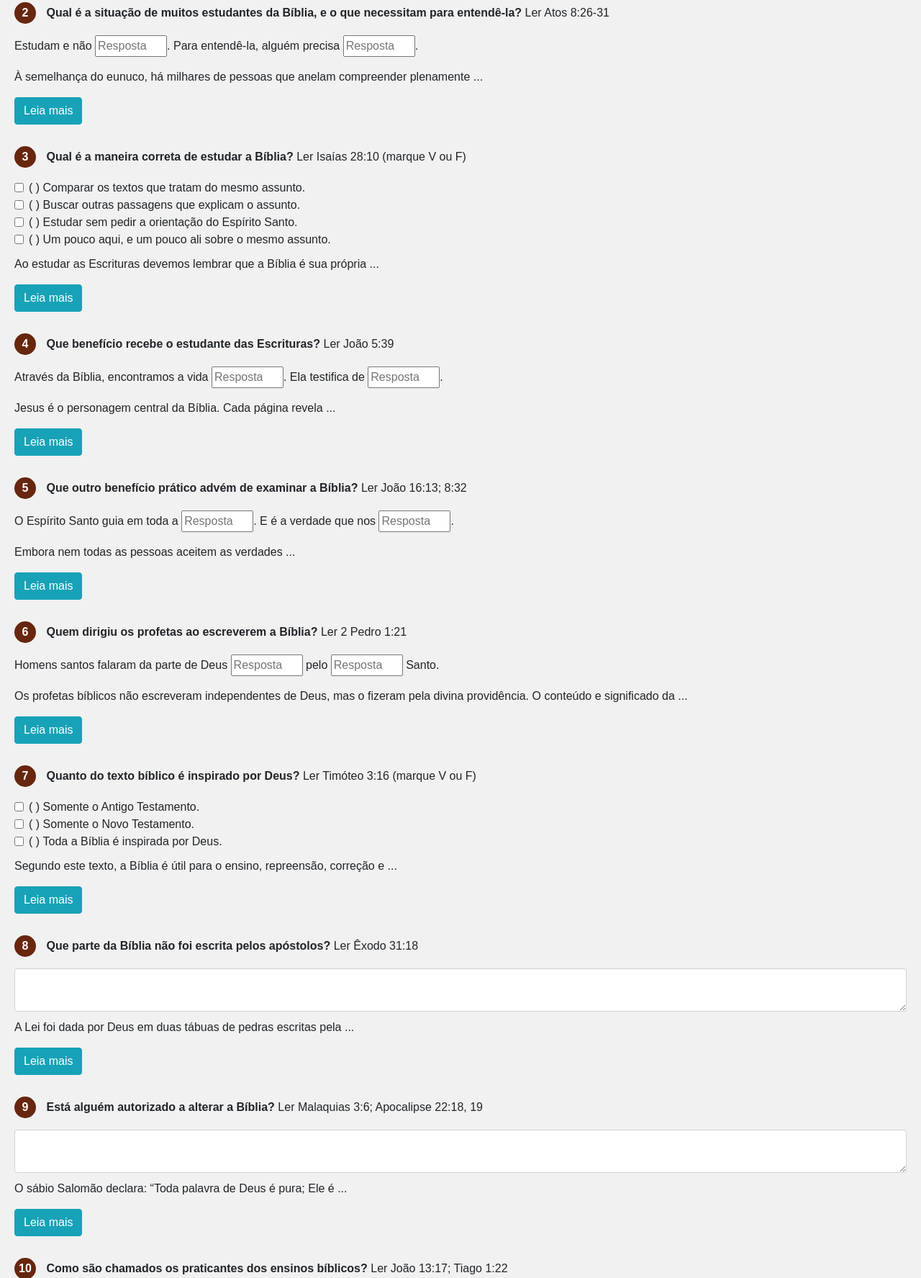
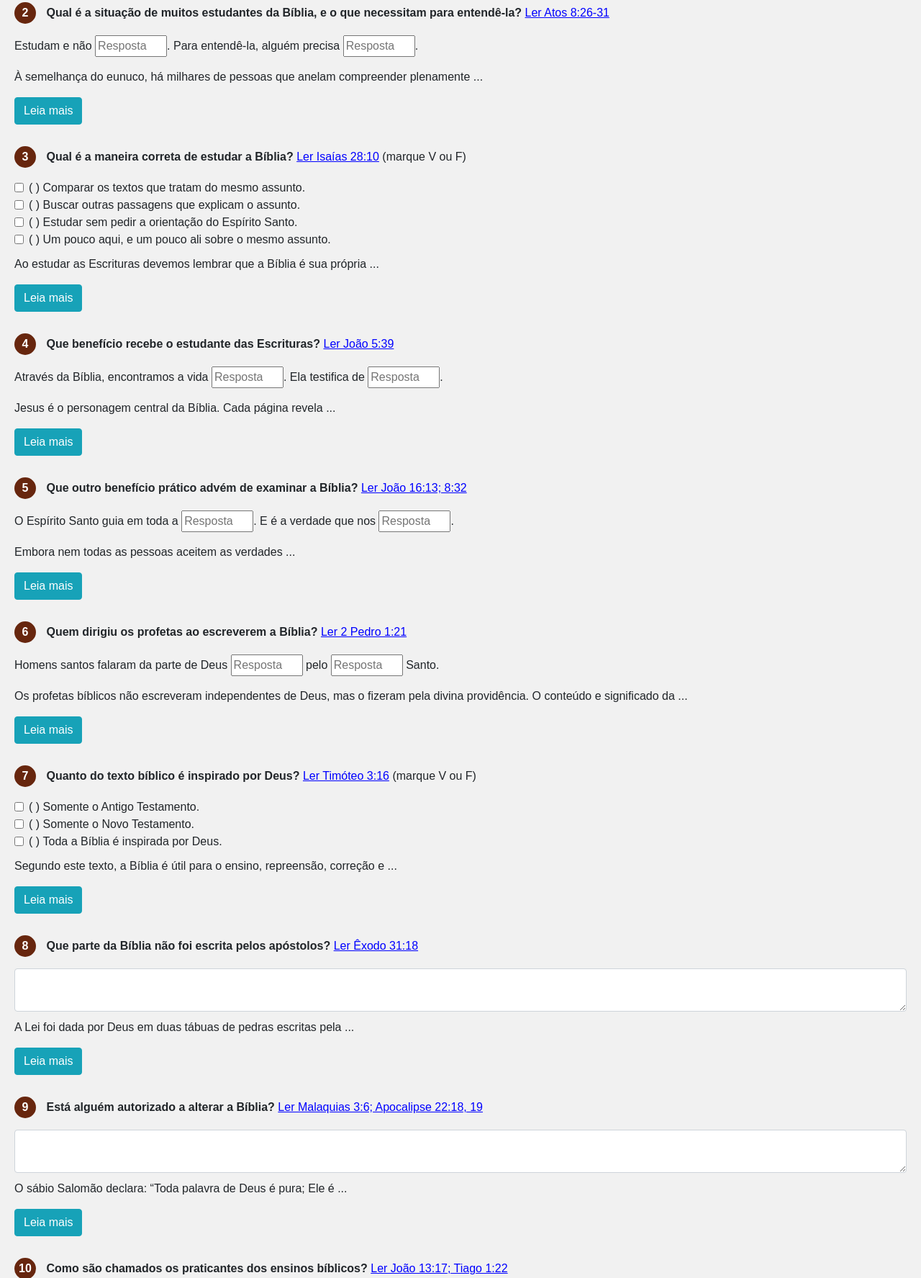
Before and after one commit to Otaviano07/Estudos, a plain HTML site: page ouvindo-a-voz-de-deus/a-biblia-sagrada/index.html in a window 1280 px wide. Shown: the part 1025-2800 px from the top of the page at 72% size. Drawn offline with nearby package versions, Linux system fonts and the light colour scheme.

Commit message:
Style dos links show-verse

```diff
--- a/ouvindo-a-voz-de-deus/a-biblia-sagrada/index.html
+++ b/ouvindo-a-voz-de-deus/a-biblia-sagrada/index.html
@@ -243,7 +243,7 @@
             <p>
             <span class="question-number">1</span>
             <strong>Como Jesus considerava a Bíblia?</strong>
-                <span class="show-verse" data-toggle="modal" data-target="#verseModal1">Ler João 17:17</span>
+            <span class="show-verse" data-toggle="modal" data-target="#verseModal1"><a href="#" style="text-decoration: underline; color: blue;">Ler João 17:17</a></span>
             </p>
             <p>Santifica-os na verdade, a Tua Palavra é a <input type="text" id="resposta1" class="blank"
                     placeholder="Resposta" oninput="ajustarTamanhoCampo(this)">.
@@ -289,7 +289,7 @@
             <span class="question-number">2</span>
             <strong>Qual é a situação de muitos estudantes da Bíblia, e o que necessitam para
                     entendê-la?</strong>
-                <span class="show-verse" data-toggle="modal" data-target="#verseModal2">Ler Atos 8:26-31</span>
+                <span class="show-verse" data-toggle="modal" data-target="#verseModal2"><a href="#" style="text-decoration: underline; color: blue;">Ler Atos 8:26-31</a></span>
             </p>
             <p>Estudam e não <input type="text" id="resposta21" class="blank" placeholder="Resposta"
                     oninput="ajustarTamanhoCampo(this)">. Para entendê-la, alguém
@@ -337,7 +337,7 @@
             <p>
             <span class="question-number">3</span>
             <strong>Qual é a maneira correta de estudar a Bíblia?</strong>
-                <span class="show-verse" data-toggle="modal" data-target="#verseModal3">Ler Isaías 28:10</span> (marque
+                <span class="show-verse" data-toggle="modal" data-target="#verseModal3"><a href="#" style="text-decoration: underline; color: blue;">Ler Isaías 28:10</a></span> (marque
                 V ou
                 F)
             </p>
@@ -426,7 +426,7 @@
             <p>
                 <span class="question-number">4</span>
                 <strong>Que benefício recebe o estudante das Escrituras?</strong>
-                <span class="show-verse" data-toggle="modal" data-target="#verseModal4">Ler João 5:39</span>
+                <span class="show-verse" data-toggle="modal" data-target="#verseModal4"><a href="#" style="text-decoration: underline; color: blue;">Ler João 5:39</a></span>
             </p>
             <p>Através da Bíblia, encontramos a vida <input type="text" id="resposta41" class="blank"
                     placeholder="Resposta" oninput="ajustarTamanhoCampo(this)">.
@@ -475,7 +475,7 @@
             <p>
                 <span class="question-number">5</span>
                 <strong>Que outro benefício prático advém de examinar a Bíblia?</strong>
-                <span class="show-verse" data-toggle="modal" data-target="#verseModal5">Ler João 16:13; 8:32</span>
+                <span class="show-verse" data-toggle="modal" data-target="#verseModal5"><a href="#" style="text-decoration: underline; color: blue;">Ler João 16:13; 8:32</a></span>
             </p>
             <p>O Espírito Santo guia em toda a <input type="text" id="resposta51" class="blank" placeholder="Resposta"
                     oninput="ajustarTamanhoCampo(this)">. E é a
@@ -526,7 +526,7 @@
             <p>
                 <span class="question-number">6</span>
                 <strong>Quem dirigiu os profetas ao escreverem a Bíblia?</strong>
-                <span class="show-verse" data-toggle="modal" data-target="#verseModal6">Ler 2 Pedro 1:21</span>
+                <span class="show-verse" data-toggle="modal" data-target="#verseModal6"><a href="#" style="text-decoration: underline; color: blue;">Ler 2 Pedro 1:21</a></span>
             </p>
 
             <p>Homens santos falaram da parte de Deus <input type="text" id="resposta61" class="blank"
@@ -589,7 +589,7 @@
             <p>
                 <span class="question-number">7</span>
                 <strong>Quanto do texto bíblico é inspirado por Deus?</strong>
-                <span class="show-verse" data-toggle="modal" data-target="#verseModal7">Ler Timóteo 3:16</span> (marque
+                <span class="show-verse" data-toggle="modal" data-target="#verseModal7"><a href="#" style="text-decoration: underline; color: blue;">Ler Timóteo 3:16</a></span> (marque
                 V
                 ou F)
             </p>
@@ -666,7 +666,7 @@
             <p>
                 <span class="question-number">8</span>
                 <strong>Que parte da Bíblia não foi escrita pelos apóstolos?</strong>
-                <span class="show-verse" data-toggle="modal" data-target="#verseModal8">Ler Êxodo 31:18</span>
+                <span class="show-verse" data-toggle="modal" data-target="#verseModal8"><a href="#" style="text-decoration: underline; color: blue;">Ler Êxodo 31:18</a></span>
             </p>
             <textarea class="form-control" id="resposta08"></textarea>
         </div>
@@ -711,9 +711,9 @@
 
                 <span class="question-number">9</span>
                 <strong>Está alguém autorizado a alterar a Bíblia?</strong>
-                <span class="show-verse" data-toggle="modal" data-target="#verseModal9">Ler Malaquias 3:6;
+                <span class="show-verse" data-toggle="modal" data-target="#verseModal9"><a href="#" style="text-decoration: underline; color: blue;">Ler Malaquias 3:6;
                     Apocalipse 22:18,
-                    19</span>
+                    19</a></span>
             </p>
             <textarea id="resposta09" class="form-control"></textarea>
         </div>
@@ -763,8 +763,8 @@
             <p>
                 <span class="question-number">10</span>
                 <strong>Como são chamados os praticantes dos ensinos bíblicos?</strong>
-                <span class="show-verse" data-toggle="modal" data-target="#verseModal10">Ler João 13:17; Tiago
-                    1:22</span>
+                <span class="show-verse" data-toggle="modal" data-target="#verseModal10"><a href="#" style="text-decoration: underline; color: blue;">Ler João 13:17; Tiago
+                    1:22</a></span>
             </p>
             <p>Bem <input type="text" id="resposta101" class="blank" placeholder="Resposta"
                     oninput="ajustarTamanhoCampo(this)"> se praticardes os <input type="text" id="resposta102"
```
